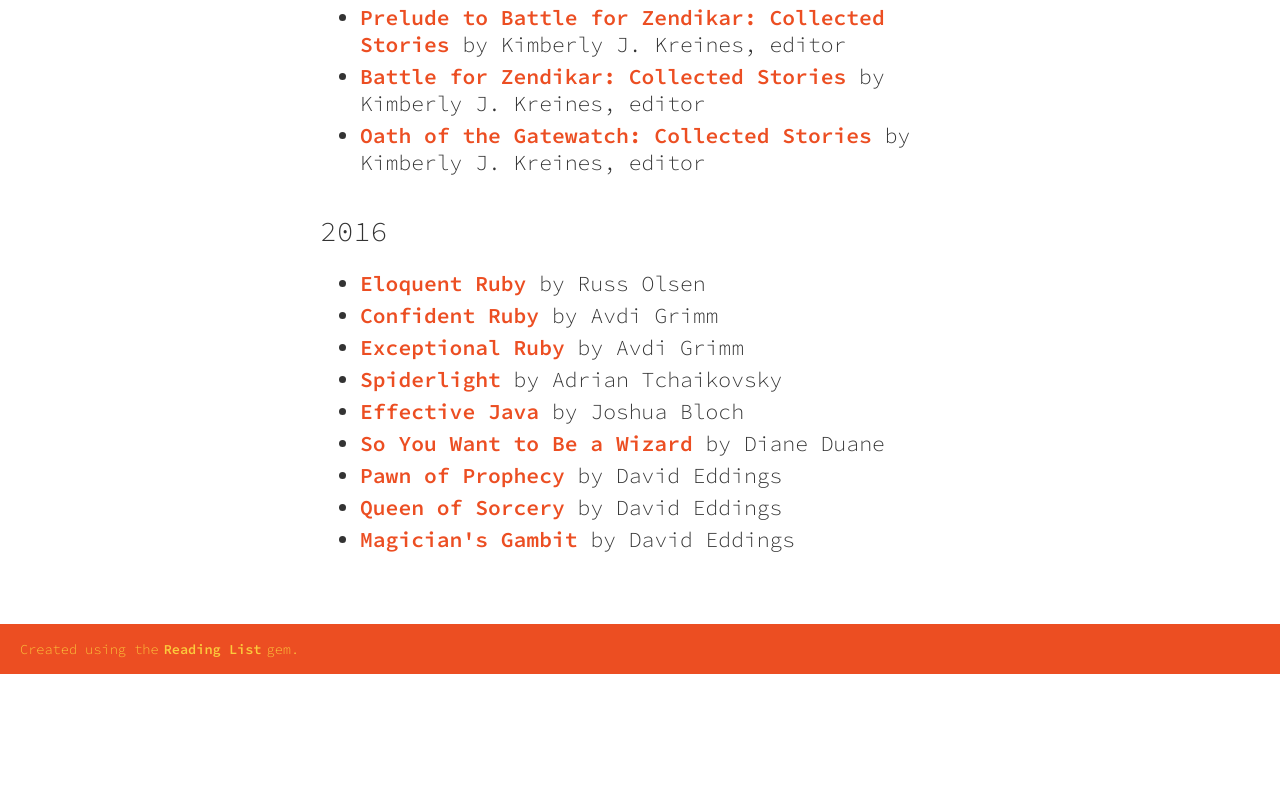
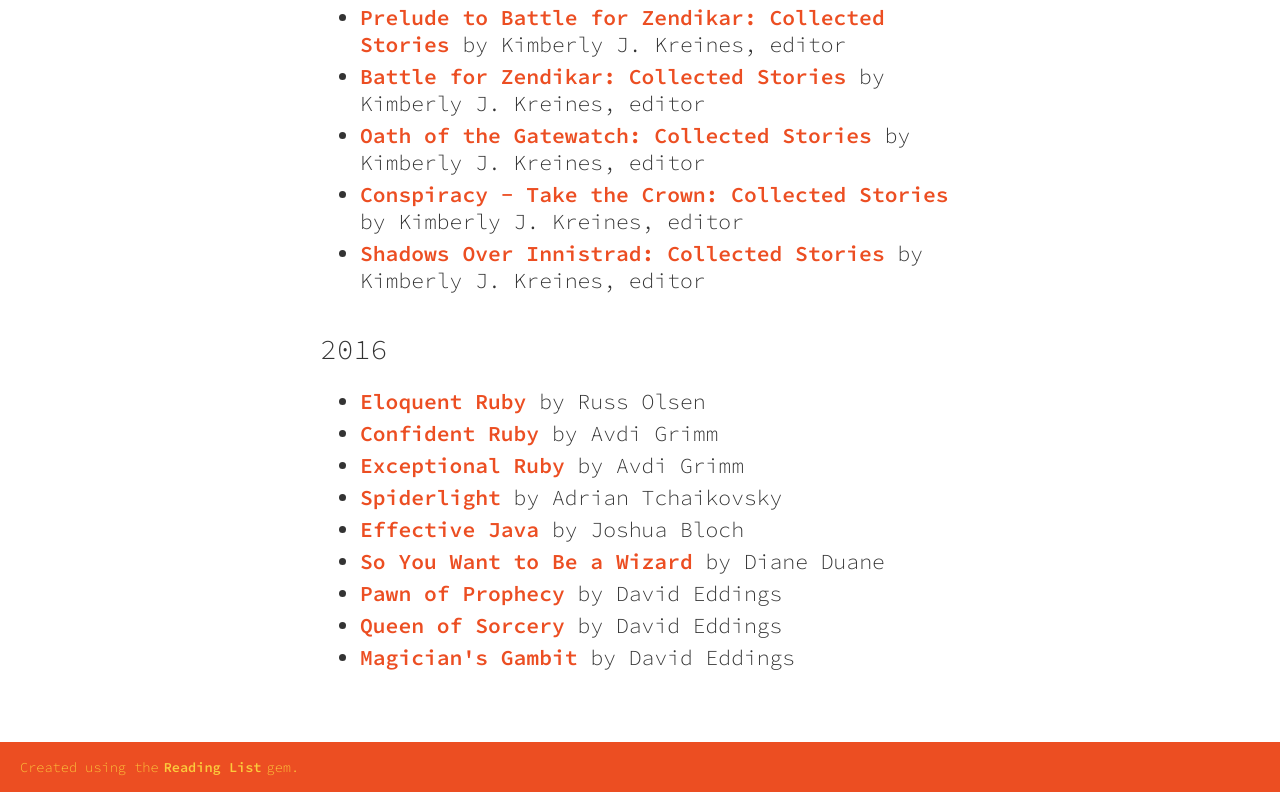
Before and after one commit to jtompkins/reading.joshtompkins.com, a plain HTML site: page index.html in a window 1280 px wide. Shown: the part 1018-1810 px from the top of the page. Before the commit the page ends 1692 px from the top, so only its background shows below. Drawn offline with Linux system fonts and the light colour scheme.

Commit message:
Updated with latest books.

```diff
--- a/index.html
+++ b/index.html
@@ -167,6 +167,22 @@
                   by
                   <span class="book-list__author">Kimberly J. Kreines, editor</span>
                 </li>
+                <li class="book-list__book">
+                  <span class="book-list__title">
+                    <a href="http://magic.wizards.com/en/content/conspiracy-take-crown-story">Conspiracy - Take the Crown: Collected Stories</a>
+
+                  </span>
+                  by
+                  <span class="book-list__author">Kimberly J. Kreines, editor</span>
+                </li>
+                <li class="book-list__book">
+                  <span class="book-list__title">
+                    <a href="http://magic.wizards.com/en/articles/archive/magic-story/magic-story-shadows-over-innistrad-e-book-collection-2016-06-01">Shadows Over Innistrad: Collected Stories</a>
+
+                  </span>
+                  by
+                  <span class="book-list__author">Kimberly J. Kreines, editor</span>
+                </li>
             </ul>
           </div>
           <div class="reading-list__year">
```
Also changed, not shown: books.json (+14 -0 lines).
